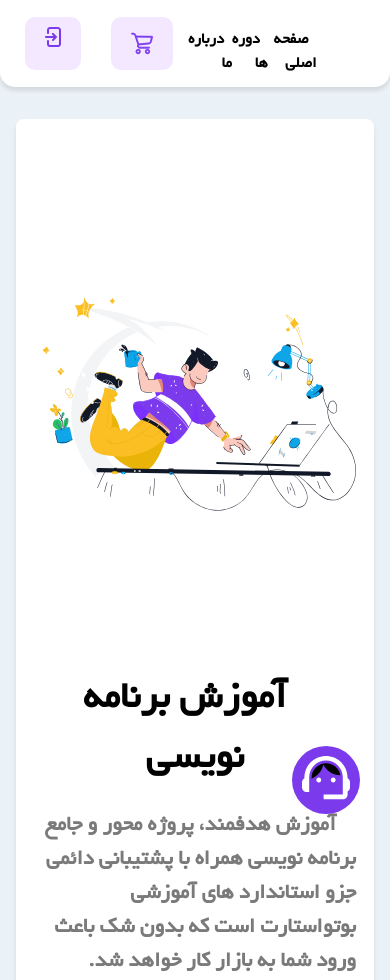
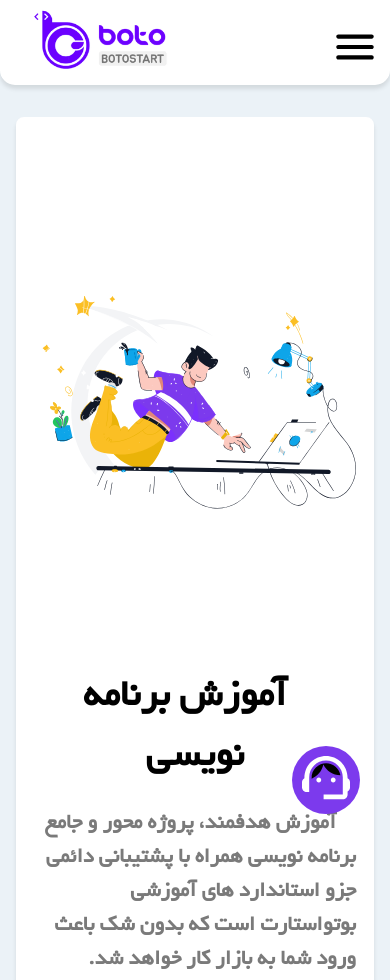
Before and after one commit to MattinHasanpour/web-learning, a plain HTML site: page index.html in a window 390 px wide. Shown: the top 980 px of the page. Drawn offline with Linux system fonts and the light colour scheme.

Commit message:
save lene2 add to login-project

```diff
--- a/css/card.css
+++ b/css/card.css
@@ -4,6 +4,11 @@
   grid-template-columns: repeat(4, 300px);
   justify-content: space-around;
 }
+
+
+
+
+
 
 @media (max-width: 1550px) {
   .main-content {
--- a/css/style.css
+++ b/css/style.css
@@ -19,7 +19,7 @@
   padding: 0;
 }
 body {
-  font-family: "Yekan", Arial, Helvetica, sans-serif;
+  font-family: "Yekan";
   background: #ebf2f7;
   position: relative;
   scrollbar-width: none !important;
@@ -40,15 +40,28 @@ body {
   grid-template-columns: 0.5fr 0.5fr 4fr 1fr;
 }
 @media (max-width: 600px) {
-  .logo {
-    display: none;
+  .header {
+    display: flex;
+    grid-template-columns: repeat(2, 50%) !important;
   }
-
-  ul li {
+  .navbar,
+  .botoshap,
+  .plus-user {
+    display: none !important;
+  }
+  .hamberger-menu {
+    display: inline !important;
+    direction: rtl !important;
+    background-color: #fff;
     margin-left: 0px;
-    margin-bottom: 10px;
-    direction: rtl;
+    color: #000;
+    width: 50px;
+    height: 50px;
+    padding-top: 20px;
   }
+}
+.hamberger-menu {
+  display: none;
 }
 
 .header-navbar {
@@ -105,7 +118,6 @@ aside,
   height: 100%;
   width: calc(100% - 250px);
 }
-
 
 .login {
   padding: 0px 20px 20px 5px;
--- a/index.html
+++ b/index.html
@@ -42,6 +42,7 @@
               </svg>
             </a>
           </div>
+
           <a href="#botoshop" class="botoshap">
             <svg
               xmlns="http://www.w3.org/2000/svg"
@@ -92,6 +93,19 @@
           <a href="https://botostart.ir" class="logo">
             <img src="./image/logo.png" alt="botostart logo" />
           </a>
+          <div class="hamberger-menu">
+            <svg
+              class="MuiSvgIcon-root MuiSvgIcon-fontSizeLarge css-6flbmm"
+              focusable="false"
+              aria-hidden="true"
+              viewBox="0 0 24 24"
+              data-testid="MenuRoundedIcon"
+            >
+              <path
+                d="M4 18h16c.55 0 1-.45 1-1s-.45-1-1-1H4c-.55 0-1 .45-1 1s.45 1 1 1zm0-5h16c.55 0 1-.45 1-1s-.45-1-1-1H4c-.55 0-1 .45-1 1s.45 1 1 1zM3 7c0 .55.45 1 1 1h16c.55 0 1-.45 1-1s-.45-1-1-1H4c-.55 0-1 .45-1 1z"
+              ></path>
+            </svg>
+          </div>
         </header>
       </div>
       <div class="div-body">
--- /dev/null
+++ b/login/login.css
@@ -0,0 +1,66 @@
+/* Webfont: Yekan */
+@font-face {
+  font-family: "Yekan";
+  src: url("../Yekan-Font-master/Yekan.eot"); /* IE9 Compat Modes */
+  src: url("../Yekan-Font-master/Yekan.eot?#iefix") format("embedded-opentype"),
+    /* IE6-IE8 */ url("../Yekan-Font-master/Yekan.woff2") format("woff2"),
+    /* Modern Browsers */ url("../Yekan-Font-master/Yekan.woff") format("woff"),
+    /* Modern Browsers */ url("../Yekan-Font-master/Yekan.otf")
+      format("opentype"),
+    /* Open Type Font */ url("../Yekan-Font-master/Yekan.ttf")
+      format("truetype"); /* Safari, Android, iOS */
+  font-weight: normal;
+  font-style: normal;
+  text-rendering: optimizeLegibility;
+  font-display: auto;
+}
+* {
+  padding: 0;
+  margin: 0;
+  box-sizing: border-box;
+}
+body {
+  font-family: "Yekan";
+  direction: rtl;
+}
+.form {
+  width: 100%;
+  display: flex;
+  flex-direction: column;
+  justify-content: center;
+  align-items: center;
+  margin: 150px 0px 300px;
+}
+.login {
+  box-shadow: rgba(17, 12, 46, 0.15) 0px 48px 100px 0px;
+  border-radius: 15px;
+  max-width: 500px;
+}
+.login-perent {
+  padding: 2rem;
+}
+.title h1 {
+  text-align: center;
+  font-size: 2rem;
+}
+label,
+input,
+button {
+  display: block;
+}
+.label {
+  margin: 3rem 0 0.5rem;
+  font-size: 1.4rem;
+}
+.input {
+  border-bottom: 1px solid #7c3aed !important;
+  border-radius: 10px;
+  padding: 10px;
+  text-align: center;
+  border: none;
+  font-size: 1.1rem;
+}
+.input:focus {
+  color: #7c3aed;
+  background-color: ;
+}
--- /dev/null
+++ b/login/login.html
@@ -0,0 +1,48 @@
+<!DOCTYPE html>
+<html lang="en">
+  <head>
+    <meta charset="UTF-8" />
+    <meta name="viewport" content="width=device-width, initial-scale=1.0" />
+    <link rel="stylesheet" href="./login.css" />
+    <title>Document</title>
+  </head>
+  <body>
+    <form action="POST" class="form">
+      <div class="login">
+        <div class="login-perent">
+          <div class="logo-image">
+            <img src="../image/logo.png" alt="logo" />
+          </div>
+
+          <div class="title">
+            <h1>ثبت نام</h1>
+          </div>
+
+          <div class="fields">
+            <div class="username">
+              <label for="user-name" class="label">نام کاربری</label>
+              <input
+                type="text"
+                placeholder="نام کاربری"
+                id="user-name"
+                class="input"
+              />
+            </div>
+            <div class="numberphone">
+              <label for="numberphone" class="label">شماره همراه</label>
+              <input
+                type="pasword"
+                placeholder="09121111111"
+                id="numberphone"
+                class="input"
+              />
+            </div>
+            <div class="login">
+              <button>ثبت نام</button>
+            </div>
+          </div>
+        </div>
+      </div>
+    </form>
+  </body>
+</html>
```
